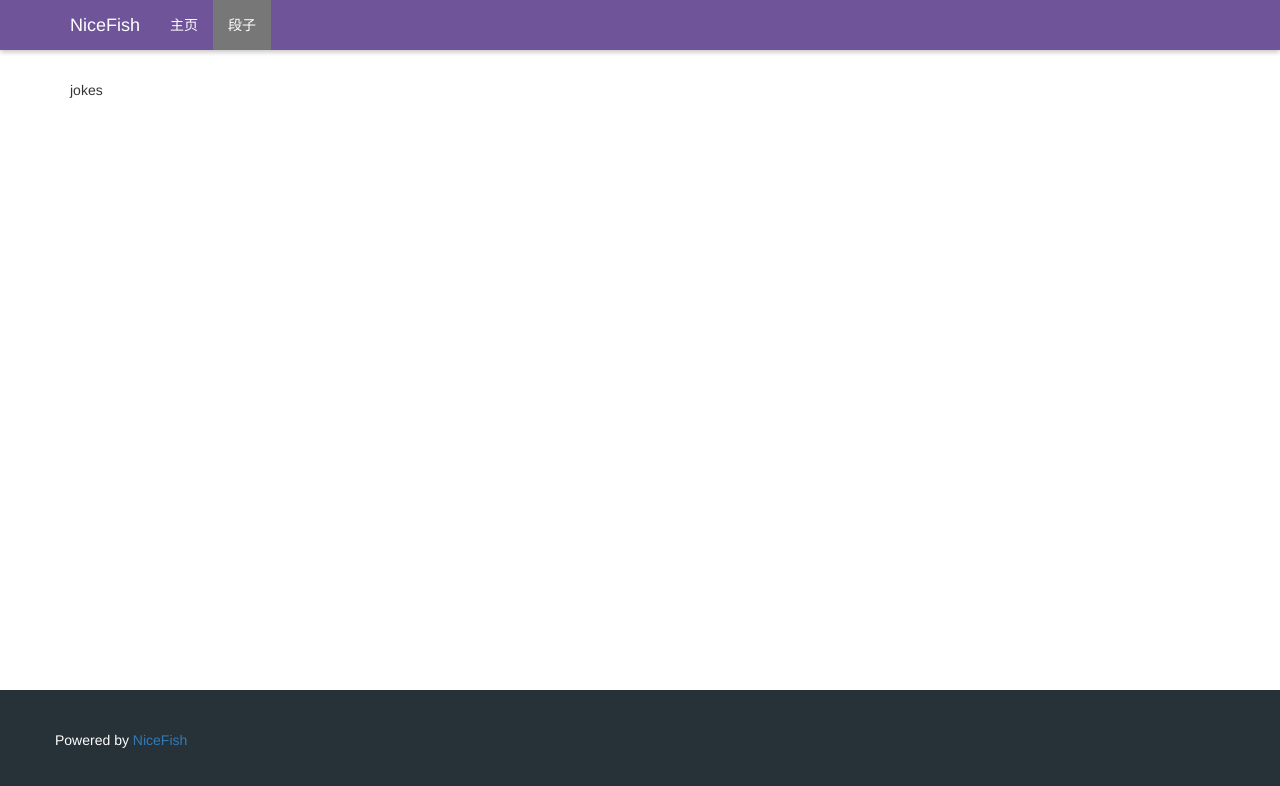
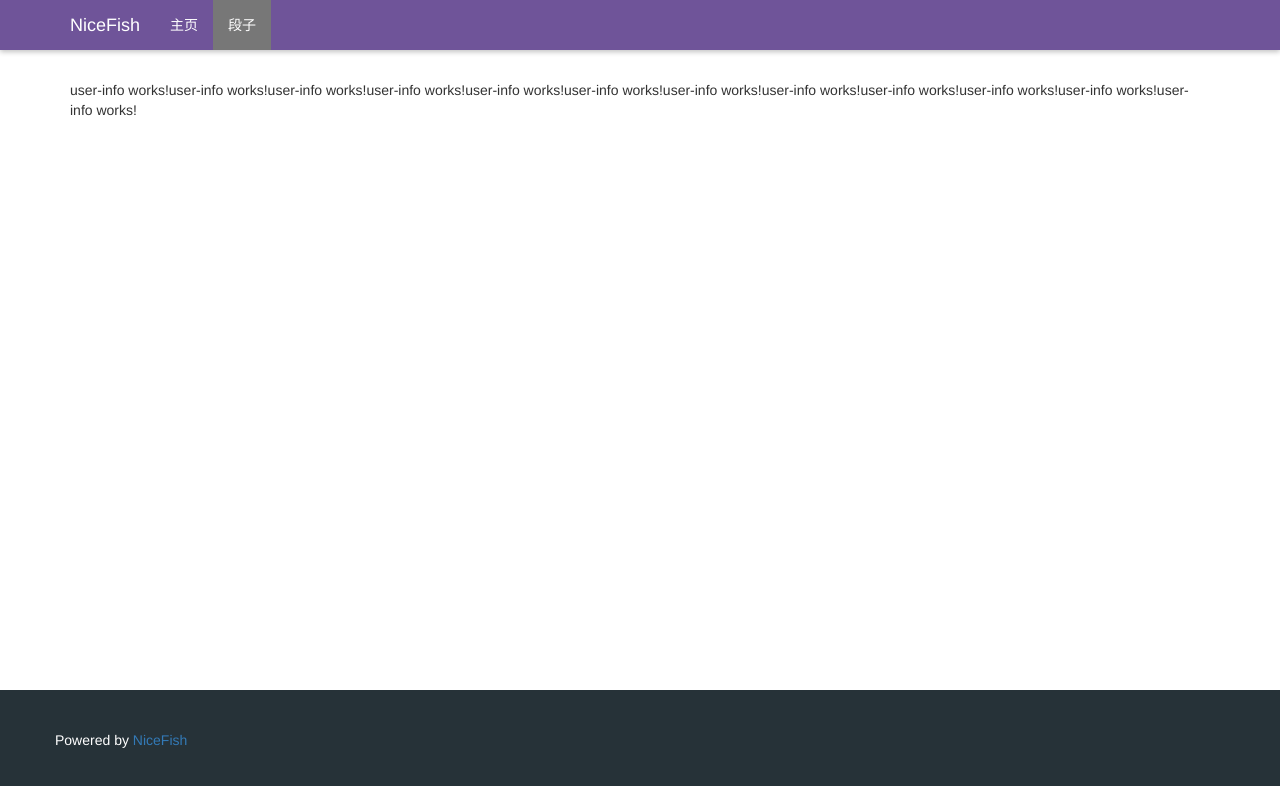
Before and after one commit to suyingda/A-Router, an Angular app: page /jokes in a window 1280 px wide. Shown: the top 786 px of the page. Built offline with nearby package versions, Linux system fonts and the light colour scheme.

Commit message:
共享模块

```diff
--- a/src/app/app.module.ts
+++ b/src/app/app.module.ts
@@ -13,11 +13,11 @@ import { JokesComponent } from './jokes/jokes.component'; */
  * router
  */
 import { appRoutes } from './app.routes';
-import { UserInfoComponent } from './user-info/user-info.component'
+
 @NgModule({
   declarations: [
     AppComponent,
-    UserInfoComponent,
+
    /*  HomeComponent,
     JokesComponent */
   ],
--- a/src/app/home/home.component.html
+++ b/src/app/home/home.component.html
@@ -10,4 +10,5 @@
     <div class="col-xs-9">
         <router-outlet></router-outlet>
     </div>
+<app-user-info></app-user-info>
 </div>
--- a/src/app/home/home.module.ts
+++ b/src/app/home/home.module.ts
@@ -1,11 +1,14 @@
 import { BrowserModule } from '@angular/platform-browser';
 import { NgModule } from '@angular/core';
 import { RouterModule } from '@angular/router';
+import { MySharedModule } from '../shared/shared.module'
 
 import { HomeComponent } from './home.component';
 import { homeRoutes } from './home.routes';
 import { PictureComponent } from './picture/picture.component';
 import { TextComponent } from './text/text.component'
+
+
 @NgModule({
     declarations: [
         HomeComponent,
@@ -13,7 +16,7 @@ import { TextComponent } from './text/text.component'
         TextComponent,
     ],
     imports: [
-
+        MySharedModule,
         RouterModule.forChild(homeRoutes)
     ],
     providers: [],
--- a/src/app/jokes/jokes.component.html
+++ b/src/app/jokes/jokes.component.html
@@ -1,3 +1,3 @@
 <p>
-  jokes
+    <app-user-info></app-user-info>
 </p>
--- a/src/app/jokes/jokes.module.ts
+++ b/src/app/jokes/jokes.module.ts
@@ -1,15 +1,18 @@
 import { BrowserModule } from '@angular/platform-browser';
 import { NgModule } from '@angular/core';
 import { RouterModule } from '@angular/router';
+import { MySharedModule } from '../shared/shared.module'
 
 import {JokesComponent} from './jokes.component';
 import { JokesRoutes } from './jokes.routes'
+
+
 @NgModule({
     declarations: [
         JokesComponent,
     ],
     imports: [
-
+        MySharedModule,
         RouterModule.forChild(JokesRoutes)
     ],
     providers: [],
--- a/src/app/user-info/user-info.component.html
+++ b/src/app/user-info/user-info.component.html
@@ -1,3 +1,3 @@
 <p>
-  user-info works!
+    user-info works!user-info works!user-info works!user-info works!user-info works!user-info works!user-info works!user-info works!user-info works!user-info works!user-info works!user-info works!
 </p>
```
Also changed, not shown: src/app/shared/shared.module.ts (added, +14 -0 lines).
